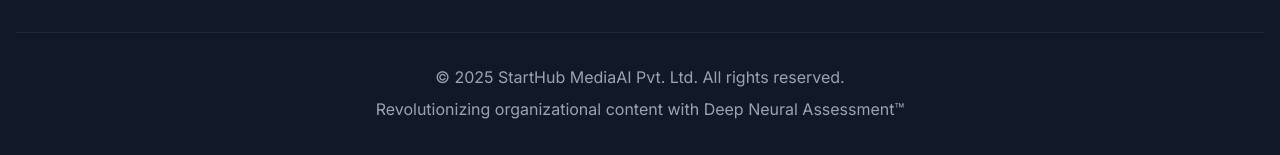
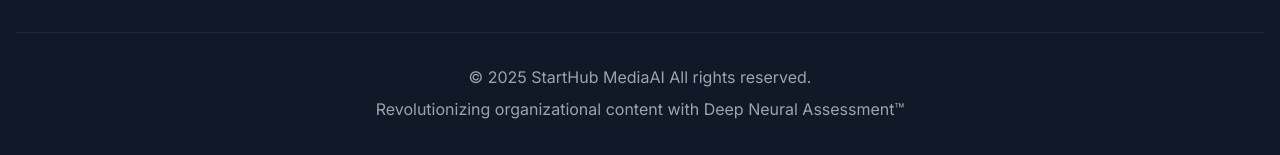
Before and after one commit to onsury/smartdna, a Next.js app: page /assessment/new in a window 1280 px wide. Shown: the part 1072-1227 px from the top of the page. Built offline with nearby package versions, Linux system fonts and the light colour scheme.

Commit message:
Update assessment tool with multi-language support

```diff
--- a/app/assessment/new/page.tsx
+++ b/app/assessment/new/page.tsx
@@ -14,8 +14,8 @@
       method: 'POST',
       headers: { 'Content-Type': 'application/json' },
       body: JSON.stringify({
-        email: 'suryanarayanan@starthubbusiness.com',
-        company: 'StartHub MediaAI Pvt. Ltd.',
+        email: 'starthubbusiness@gmail.com',
+        company: 'StartHub MediaAI',
         name: 'Suryanarayanan',
         type: 'express',
         industry: 'AI/SaaS',
--- a/app/layout.tsx
+++ b/app/layout.tsx
@@ -183,7 +183,7 @@
 
             {/* Copyright - ONLY at Bottom */}
             <div className="border-t border-gray-800 mt-8 pt-8 text-center text-gray-400">
-              <p>© 2025 StartHub MediaAI Pvt. Ltd. All rights reserved.</p>
+              <p>© 2025 StartHub MediaAI All rights reserved.</p>
               <p className="mt-2">Revolutionizing organizational content with Deep Neural Assessment™</p>
             </div>
           </div>
--- a/package.json
+++ b/package.json
@@ -14,6 +14,7 @@
     "@react-pdf/renderer": "^4.3.0",
     "@supabase/auth-helpers-nextjs": "^0.10.0",
     "@supabase/supabase-js": "^2.53.0",
+    "axios": "^1.11.0",
     "dotenv": "^17.2.1",
     "groq-sdk": "^0.29.0",
     "lucide-react": "^0.526.0",
```
Also changed, not shown: 2 other files (tests, documents, lock files or other folders).
